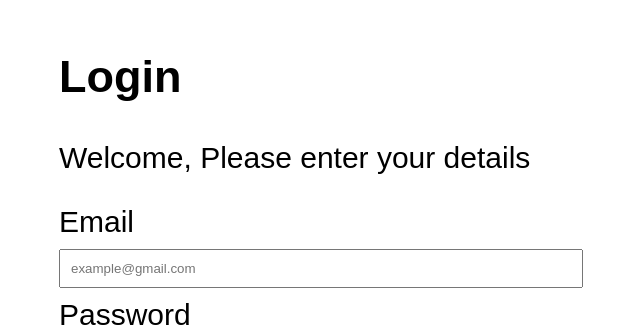
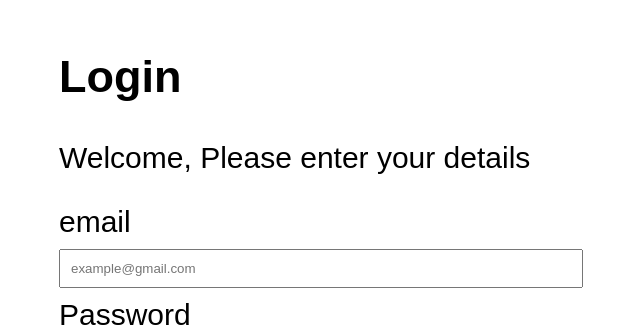
Before and after one commit to siswantoismail/react-practice, a React (Vite) app: page /login in a window 1280 px wide. Shown: the part 618-952 px from the top of the page, without its empty margins (331-971 px from the left). Built offline with nearby package versions, Linux system fonts and the light colour scheme.

Commit message:
memindahkan file input dan label pada folder input index dan melakukan event hendler

```diff
--- a/src/components/Elements/Button/index.jsx
+++ b/src/components/Elements/Button/index.jsx
@@ -1,4 +1,8 @@
 export default function Button(props) {
-  const { children } = props;
-  return <button className="button">{children}</button>;
+  const { children, onClick = () => {}, type = "button" } = props;
+  return (
+    <button className="button" type={type} onClick={() => onClick()}>
+      {children}
+    </button>
+  );
 }
--- a/src/components/Elements/Input/Index.jsx
+++ b/src/components/Elements/Input/Index.jsx
@@ -0,0 +1,12 @@
+import Input from "./Input";
+import Label from "./Label";
+
+export default function InputForm(props) {
+  const { label, type, placeholder, name } = props;
+  return (
+    <>
+      <Label htmlFor={name}>{label}</Label>
+      <Input type={type} name={name} placeholder={placeholder} />
+    </>
+  );
+}
--- a/src/components/Fragments/CardProducts.jsx
+++ b/src/components/Fragments/CardProducts.jsx
@@ -1,3 +1,5 @@
+import Button from "../Elements/Button";
+
 const CardProducts = (props) => {
   const { children } = props;
   return <div className="products">{children}</div>;
@@ -30,7 +32,7 @@ function Footer({ price }) {
     <>
       <div className="price">
         <span>{price}</span>
-        <button>Buy Now</button>
+        <Button>Buy now</Button>
       </div>
     </>
   );
--- a/src/components/Fragments/FormLogin.jsx
+++ b/src/components/Fragments/FormLogin.jsx
@@ -1,13 +1,28 @@
-import Label from "../Elements/Input/Label";
-import Input from "../Elements/Input/Input";
+import Button from "../Elements/Button";
+import InputForm from "../Elements/Input/Index";
 export default function FormLogin() {
+  const handleLogin = (event) => {
+    event.preventDefault();
+    localStorage.setItem("email", event.target.email.value);
+    localStorage.setItem("password", event.target.password.value);
+    window.location.href = "/products";
+    console.log("login");
+  };
   return (
-    <form action="">
-      <Label htmlFor="email">Email</Label>
-      <Input type="email" placeholder="example@gmail.com" />
-      <Label htmlFor="password">Password</Label>
-      <Input type="password" placeholder="******" />
-      <button>Login</button>
+    <form onSubmit={handleLogin}>
+      <InputForm
+        label="email"
+        type="email"
+        placeholder="example@gmail.com"
+        name="email"
+      />
+      <InputForm
+        label="Password"
+        type="password"
+        placeholder="******"
+        name="password"
+      />
+      <Button type="submit">Login</Button>
     </form>
   );
 }
--- a/src/pages/products.jsx
+++ b/src/pages/products.jsx
@@ -1,3 +1,4 @@
+import Button from "../components/Elements/Button";
 import CardProducts from "../components/Fragments/CardProducts";
 
 const products = [
@@ -11,13 +12,25 @@ const products = [
   },
 ];
 
+const email = localStorage.getItem("email");
+
 export default function Products() {
+  function handleLogout() {
+    localStorage.removeItem("email");
+    localStorage.removeItem("password");
+    window.location.href = "/login";
+  }
+
   return (
     <>
-      <div className="navProducts">Rahmat Ismail</div>
+      <div className="navProducts">
+        {email}
+
+        <Button onClick={handleLogout}>Logout</Button>
+      </div>
 
       {products.map((product) => (
-        <div className="productsContainer">
+        <div className="productsContainer" key={product.id}>
           <CardProducts.Header image={product.image} />
           <CardProducts.Body name={product.name}>
             {product.description}
```
